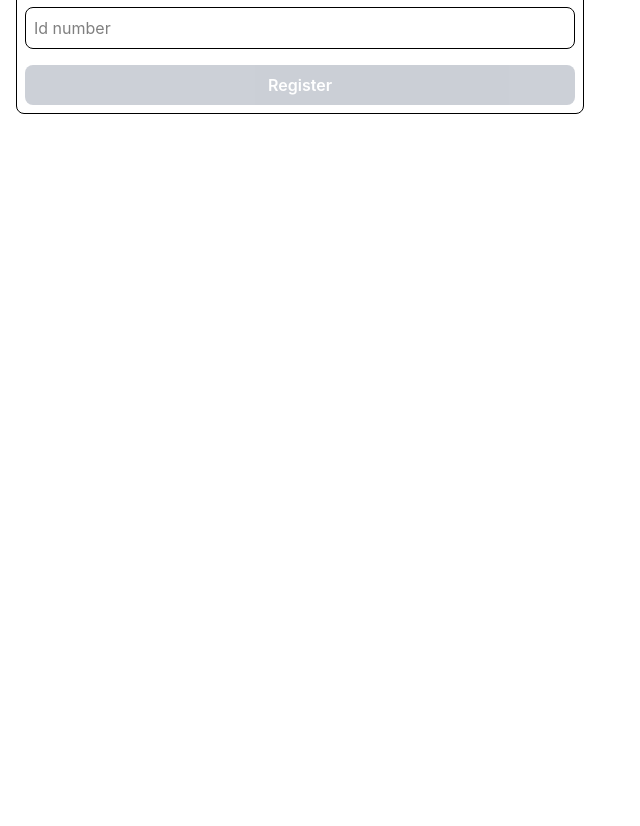
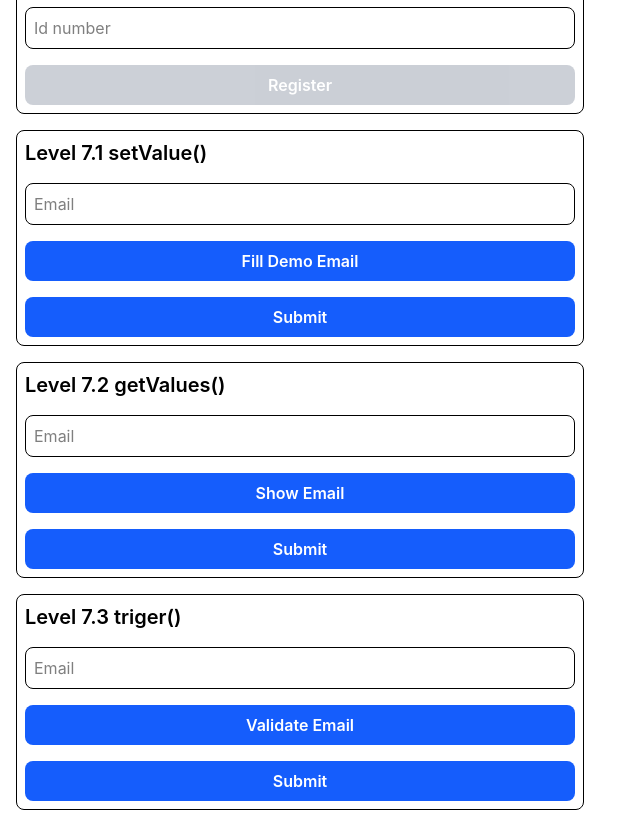
Before and after one commit to Hary300/Practice-React-Hook-Form, a React (Vite) app: page / in a window 1280 px wide. Shown: the part 4440-5266 px from the top of the page, without its empty margins (0-640 px from the left). Before the commit the page ends 4570 px from the top, so only its background shows below. Built offline with nearby package versions, Linux system fonts and the light colour scheme.

Commit message:
feat: add SetValue, GetValues, and Trigger components for form handling, update App and index files

```diff
--- a/src/App.tsx
+++ b/src/App.tsx
@@ -18,6 +18,7 @@ import {
 import { CrossFieldValidation } from './lv4';
 import { FormState } from './lv5';
 import { RegisterForm, ResetLoginForm } from './lv6';
+import { GetValues, SetValue, Trigger } from './lv7';
 
 function App() {
   return (
@@ -51,6 +52,11 @@ function App() {
       {/* Level 6 */}
       <ResetLoginForm />
       <RegisterForm />
+
+      {/* Level 7 */}
+      <SetValue />
+      <GetValues />
+      <Trigger />
     </div>
   );
 }
--- /dev/null
+++ b/src/lv7/7.1.SetValue.tsx
@@ -0,0 +1,55 @@
+import { useForm } from 'react-hook-form';
+
+type EmailInputFormData = {
+  email: string;
+};
+
+export default function SetValue() {
+  const {
+    register,
+    handleSubmit,
+    reset,
+    setValue,
+    formState: { errors, isSubmitting },
+  } = useForm<EmailInputFormData>();
+
+  const onSubmit = async (data: EmailInputFormData) => {
+    console.log(data);
+    await new Promise((resolve) => setTimeout(resolve, 2000));
+    console.log('submitted successfully');
+    reset();
+  };
+
+  return (
+    <form onSubmit={handleSubmit(onSubmit)} className='wrapper'>
+      <h2>Level 7.1 setValue()</h2>
+      <input
+        type='email'
+        placeholder='Email'
+        {...register('email', {
+          required: 'Email is required',
+          pattern: {
+            value: /\S+@\S+\.\S+/,
+            message: 'Invalid email format',
+          },
+        })}
+      />
+      {errors.email && <p className='error-text'>{errors.email.message}</p>}
+
+      <button
+        type='button'
+        onClick={() =>
+          setValue('email', 'demo@gmail.com', {
+            shouldDirty: true,
+            shouldValidate: true,
+          })
+        }
+      >
+        Fill Demo Email
+      </button>
+      <button type='submit' disabled={isSubmitting}>
+        {isSubmitting ? 'Loading...' : 'Submit'}
+      </button>
+    </form>
+  );
+}
--- /dev/null
+++ b/src/lv7/7.2.GetValues.tsx
@@ -0,0 +1,46 @@
+import { useForm } from 'react-hook-form';
+
+type EmailInputFormData = {
+  email: string;
+};
+
+export default function GetValues() {
+  const {
+    register,
+    handleSubmit,
+    reset,
+    getValues,
+    formState: { errors, isSubmitting },
+  } = useForm<EmailInputFormData>();
+
+  const onSubmit = async (data: EmailInputFormData) => {
+    console.log(data);
+    await new Promise((resolve) => setTimeout(resolve, 2000));
+    console.log('submitted successfully');
+    reset();
+  };
+  return (
+    <form onSubmit={handleSubmit(onSubmit)} className='wrapper'>
+      <h2>Level 7.2 getValues()</h2>
+      <input
+        type='email'
+        placeholder='Email'
+        {...register('email', {
+          required: 'Email is required',
+          pattern: {
+            value: /\S+@\S+\.\S+/,
+            message: 'Invalid email format',
+          },
+        })}
+      />
+      {errors.email && <p className='error-text'>{errors.email.message}</p>}
+
+      <button type='button' onClick={() => console.log(getValues('email'))}>
+        Show Email
+      </button>
+      <button type='submit' disabled={isSubmitting}>
+        {isSubmitting ? 'Loading...' : 'Submit'}
+      </button>
+    </form>
+  );
+}
--- /dev/null
+++ b/src/lv7/7.3.Trigger.tsx
@@ -0,0 +1,52 @@
+import { useForm } from 'react-hook-form';
+
+type EmailInputFormData = {
+  email: string;
+};
+
+export default function Trigger() {
+  const {
+    register,
+    handleSubmit,
+    reset,
+    trigger,
+    formState: { errors, isSubmitting },
+  } = useForm<EmailInputFormData>();
+
+  const onSubmit = async (data: EmailInputFormData) => {
+    console.log(data);
+    await new Promise((resolve) => setTimeout(resolve, 2000));
+    console.log('submitted successfully');
+    reset();
+  };
+
+  const handleTriggerClick = async (input: keyof EmailInputFormData) => {
+    const result = await trigger(input);
+    console.log(result);
+  };
+
+  return (
+    <form onSubmit={handleSubmit(onSubmit)} className='wrapper'>
+      <h2>Level 7.3 triger()</h2>
+      <input
+        type='email'
+        placeholder='Email'
+        {...register('email', {
+          required: 'Email is required',
+          pattern: {
+            value: /\S+@\S+\.\S+/,
+            message: 'Invalid email format',
+          },
+        })}
+      />
+      {errors.email && <p className='error-text'>{errors.email.message}</p>}
+
+      <button type='button' onClick={() => handleTriggerClick('email')}>
+        Validate Email
+      </button>
+      <button type='submit' disabled={isSubmitting}>
+        {isSubmitting ? 'Loading...' : 'Submit'}
+      </button>
+    </form>
+  );
+}
--- /dev/null
+++ b/src/lv7/index.ts
@@ -0,0 +1,5 @@
+import SetValue from './7.1.SetValue';
+import GetValues from './7.2.GetValues';
+import Trigger from './7.3.Trigger';
+
+export { SetValue, GetValues, Trigger };
```
